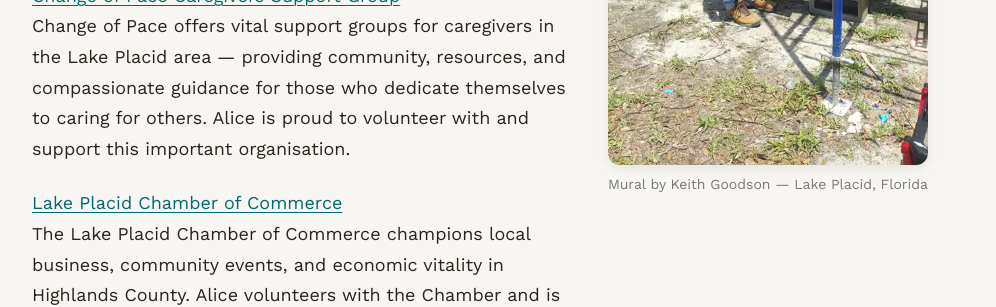
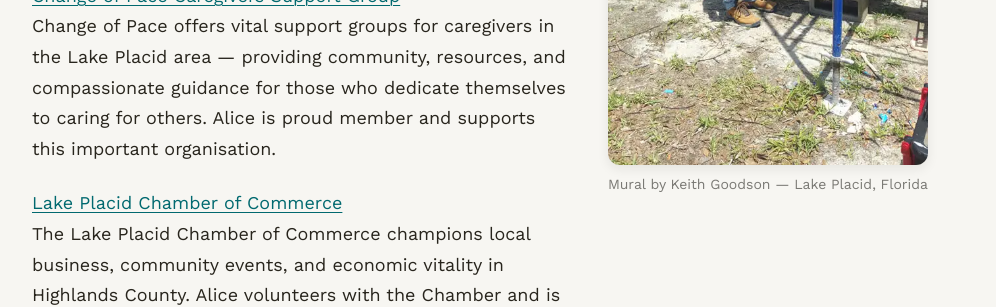
Before and after one commit to stuart-dotcom/aliceoldford.com, a Jekyll site: the page built from pictures.html, in a window 1280 px wide and 900 px high, scrolled down 2350 px. Shown: the part 245-552 px from the top of the window, without its empty margins (160-1156 px from the left). Built offline with Jekyll 4.4.1, drawn with Linux system fonts in a browser that asks for light colours; some web fonts are replaced.

Commit message:
Update description for Change of Pace support group

```diff
--- a/pictures.html
+++ b/pictures.html
@@ -243,7 +243,7 @@ breadcrumbs:
                 Change of Pace Caregivers Support Group
               </a>
               <p class="links-list__desc">
-                Change of Pace offers vital support groups for caregivers in the Lake Placid area &mdash; providing community, resources, and compassionate guidance for those who dedicate themselves to caring for others. Alice is proud to volunteer with and support this important organisation.
+                Change of Pace offers vital support groups for caregivers in the Lake Placid area &mdash; providing community, resources, and compassionate guidance for those who dedicate themselves to caring for others. Alice is proud member and supports this important organisation.
               </p>
             </li>
             <li class="links-list__item" style="margin-top: var(--space-6);">
```
